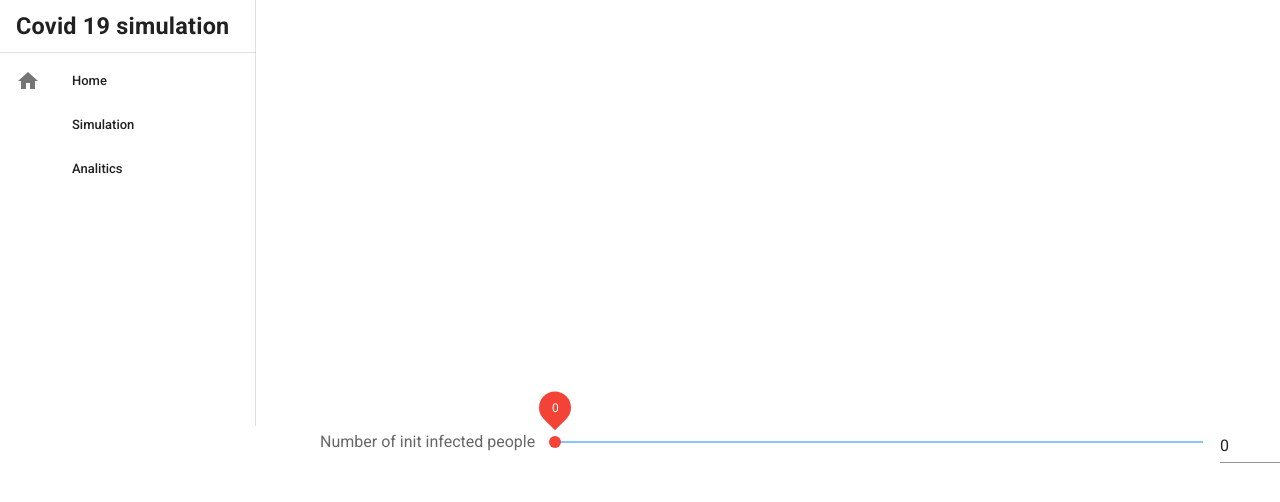
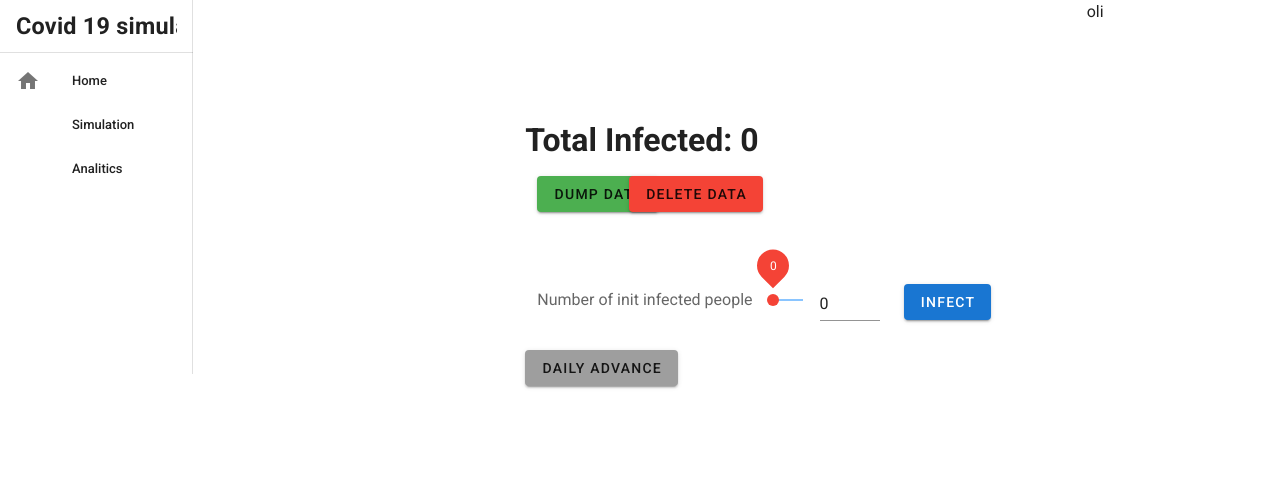
Before and after one commit to NullTrisp/Proyecto-Neo4j-Vue, a Vue app: page /simulation in a window 1280 px wide. Shown: the top 502 px of the page. Built offline with nearby package versions, Linux system fonts and the light colour scheme; no server answers.

Commit message:
added new form inputs

```diff
--- a/src/App.vue
+++ b/src/App.vue
@@ -1,33 +1,5 @@
 <template>
   <v-app>
-    <v-navigation-drawer permanent>
-      <v-list-item>
-        <v-list-item-content>
-          <v-list-item-title class="title">
-            <h3>Covid 19 simulation</h3>
-          </v-list-item-title>
-        </v-list-item-content>
-      </v-list-item>
-      <v-divider></v-divider>
-
-      <v-list dense nav>
-        <v-list-item
-          v-for="item in items"
-          :key="item.title"
-          link
-          :href="item.route"
-        >
-          <v-list-item-icon>
-            <v-icon>{{ item.icon }}</v-icon>
-          </v-list-item-icon>
-
-          <v-list-item-content>
-            <v-list-item-title>{{ item.title }}</v-list-item-title>
-          </v-list-item-content>
-        </v-list-item>
-      </v-list>
-    </v-navigation-drawer>
-
     <v-main>
       <router-view />
     </v-main>
@@ -37,13 +9,5 @@
 <script>
 export default {
   name: "App",
-
-  data: () => ({
-    items: [
-      { title: "Home", icon: "mdi-home", route: "/" },
-      { title: "Simulation", icon: "mdi-form", route: "/simulation" },
-      { title: "Analitics", icon: "mdi-form", route: "/simulation" },
-    ],
-  }),
 };
 </script>
--- /dev/null
+++ b/src/components/NavDrawer.vue
@@ -0,0 +1,41 @@
+<template>
+  <v-navigation-drawer permanent>
+    <v-list-item>
+      <v-list-item-content>
+        <v-list-item-title class="title">
+          <h3>Covid 19 simulation</h3>
+        </v-list-item-title>
+      </v-list-item-content>
+    </v-list-item>
+    <v-divider></v-divider>
+
+    <v-list dense nav>
+      <v-list-item
+        v-for="item in items"
+        :key="item.title"
+        link
+        :href="item.route"
+      >
+        <v-list-item-icon>
+          <v-icon>{{ item.icon }}</v-icon>
+        </v-list-item-icon>
+
+        <v-list-item-content>
+          <v-list-item-title>{{ item.title }}</v-list-item-title>
+        </v-list-item-content>
+      </v-list-item>
+    </v-list>
+  </v-navigation-drawer>
+</template>
+
+<script>
+export default {
+  data: () => ({
+    items: [
+      { title: "Home", icon: "mdi-home", route: "/" },
+      { title: "Simulation", icon: "mdi-form", route: "/simulation" },
+      { title: "Analitics", icon: "mdi-form", route: "/simulation" },
+    ],
+  }),
+};
+</script>
--- a/src/components/SimulationForm.vue
+++ b/src/components/SimulationForm.vue
@@ -1,7 +1,22 @@
 <template>
   <v-form>
+    <v-row>
+      <h1>Total Infected: {{ infectNum }}</h1>
+    </v-row>
+    <v-row>
+      <v-col cols="2">
+        <v-btn color="green" @click="dump"> Dump data</v-btn>
+      </v-col>
+      <v-col cols="10">
+        <v-btn color="red" @click="deleteDump"> Delete data</v-btn>
+      </v-col>
+    </v-row>
+    <br />
+    <br />
+    <br />
+    <v-row>
+      <v-col cols="8">
         <v-slider
-      step="25"
           v-model="rangeValue"
           :label="rangeInput.label"
           :thumb-color="rangeInput.color"
@@ -20,10 +35,17 @@
             ></v-text-field>
           </template>
         </v-slider>
+      </v-col>
+      <v-col cols="4">
+        <v-btn color="primary" @click="initInfect">Infect</v-btn>
+      </v-col>
+    </v-row>
+    <v-row> <v-btn color="grey" @click="daily">Daily advance</v-btn> </v-row>
   </v-form>
 </template>
 
 <script>
+import axios from "axios";
 export default {
   data() {
     return {
@@ -34,7 +56,127 @@ export default {
       rangeValue: 0,
       min: 0,
       max: 1000,
+      infectNum: 0,
     };
+  },
+
+  async beforeMount() {
+    this.getInfectedNum();
+  },
+
+  methods: {
+    dump() {
+      axios({
+        method: "post",
+        url: "http://localhost:4000/dump",
+        headers: {},
+      })
+        .then(() => {
+          alert("Data successfuly dumped");
+        })
+        .catch((err) => {
+          console.error(err);
+        });
+    },
+    deleteDump() {
+      axios({
+        method: "delete",
+        url: "http://localhost:4000/dump",
+        headers: {},
+      })
+        .then(() => {
+          alert("Data successfuly deleted");
+          this.getInfectedNum();
+        })
+        .catch((err) => {
+          console.error(err);
+        });
+    },
+    getInfectedNum() {
+      axios({
+        method: "get",
+        url: "http://localhost:4000/person/infected",
+        headers: {},
+      })
+        .then((res) => {
+          this.infectNum = res.data.total;
+        })
+        .catch((err) => {
+          console.error(err);
+        });
+    },
+    async initInfect() {
+      try {
+        await axios({
+          method: "post",
+          url: "http://localhost:4000/person/infect",
+          headers: {
+            "Content-Type": "application/json",
+          },
+          data: {
+            infectNum: this.rangeValue,
+          },
+        });
+
+        setTimeout(() => {
+          this.getInfectedNum();
+        }, 800);
+      } catch (err) {
+        console.error(err);
+      }
+    },
+    async relatePeople() {
+      await axios({
+        method: "post",
+        url: "http://localhost:4000/person/relate/location",
+        headers: {},
+      });
+    },
+
+    async infectLocation() {
+      await axios({
+        method: "post",
+        url: "http://localhost:4000/location/infect",
+        headers: {},
+      });
+    },
+
+    async infectPersonInLocation() {
+      await axios({
+        method: "post",
+        url: "http://localhost:4000/person/infect/visited",
+        headers: {},
+      });
+    },
+
+    async infectRelated() {
+      await axios({
+        method: "post",
+        url: "http://localhost:4000/person/infect/related",
+        headers: {},
+      });
+    },
+
+    async deleteRelation() {
+      await axios({
+        method: "delete",
+        url: "http://localhost:4000/person/relate/location",
+        headers: {},
+      });
+    },
+
+    async daily() {
+      try {
+        this.relatePeople();
+        this.infectLocation();
+        this.infectPersonInLocation();
+        this.infectRelated();
+        this.deleteRelation();
+        this.getInfectedNum();
+      } catch (err) {
+        console.error(err);
+      }
+    },
   },
 };
 </script>
--- a/src/views/Home.vue
+++ b/src/views/Home.vue
@@ -1,17 +1,15 @@
 <template>
-  <div>
-    <Graph :graph="graph" />
-  </div>
+  <Nav />
 </template>
 
 <script>
 import axios from "axios";
-import Graph from "../components/Graph";
+import Nav from "../components/NavDrawer";
 
 export default {
   name: "Home",
 
-  components: { Graph },
+  components: { Nav },
 
   data() {
     return {
--- a/src/views/Simulation.vue
+++ b/src/views/Simulation.vue
@@ -1,21 +1,26 @@
 <template>
-  <Form id="form" />
+  <v-row>
+    <v-col cols="2"><Nav /></v-col>
+    <v-col cols="8"><Form id="form" /></v-col>
+    <v-col cols="2">oli</v-col>
+  </v-row>
 </template>
 
 <script>
+import Nav from "../components/NavDrawer";
 import Form from "../components/SimulationForm";
 
 export default {
   components: {
     Form,
+    Nav,
   },
 };
 </script>
 
 <style scoped>
 #form {
-  width: 60em;
+  margin-top: 8em;
   margin-left: 20em;
-  margin-bottom: 20em;
 }
 </style>
```
Lines whose indentation alone changed are shown as unchanged.
